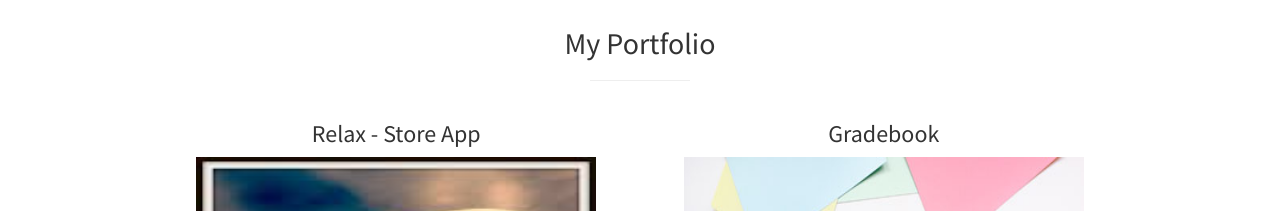
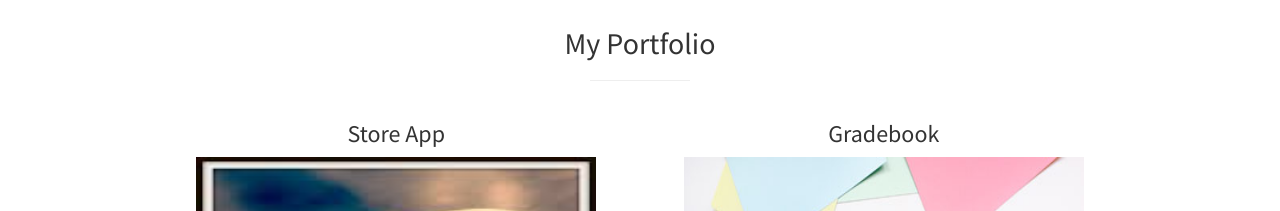
Before and after one commit to Decker702/decker702.github.com, a plain HTML site: page index.html in a window 1280 px wide. Shown: the part 1760-1971 px from the top of the page. Drawn offline with Linux system fonts and the light colour scheme.

Commit message:
Fine tune

```diff
--- a/index.html
+++ b/index.html
@@ -168,7 +168,7 @@
                     <div class="row">
                         <div class="col-md-6">
                        <div class="portfolio-item">
-                                <h3>Relax - Store App</h3>
+                                <h3>Store App</h3>
                                     <a href="storeapp/0.1_index.html">
                                         <img class="img-portfolio img-responsive" src="storeapp/img/quote.jpeg">
                                     </a>
```
